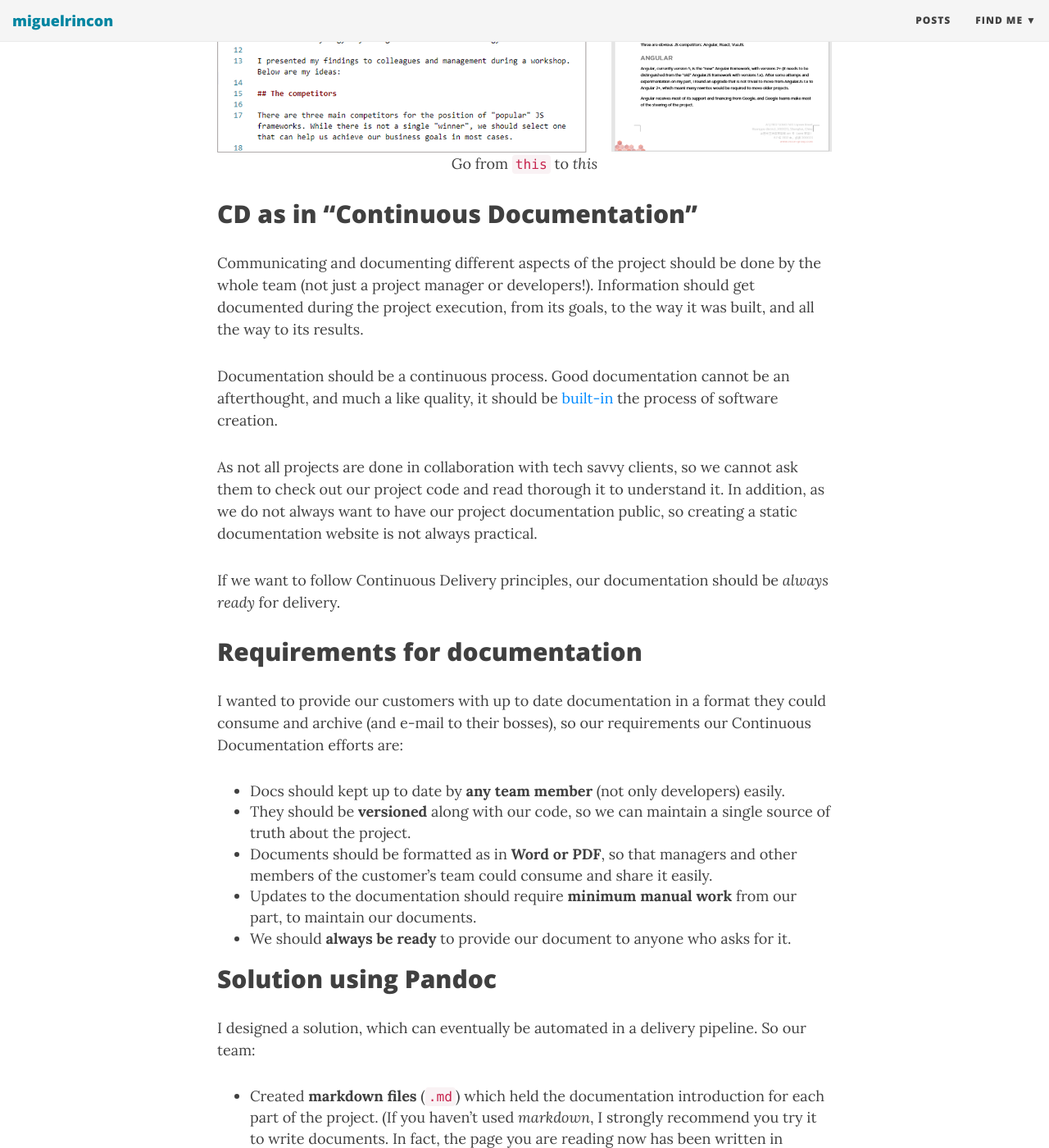
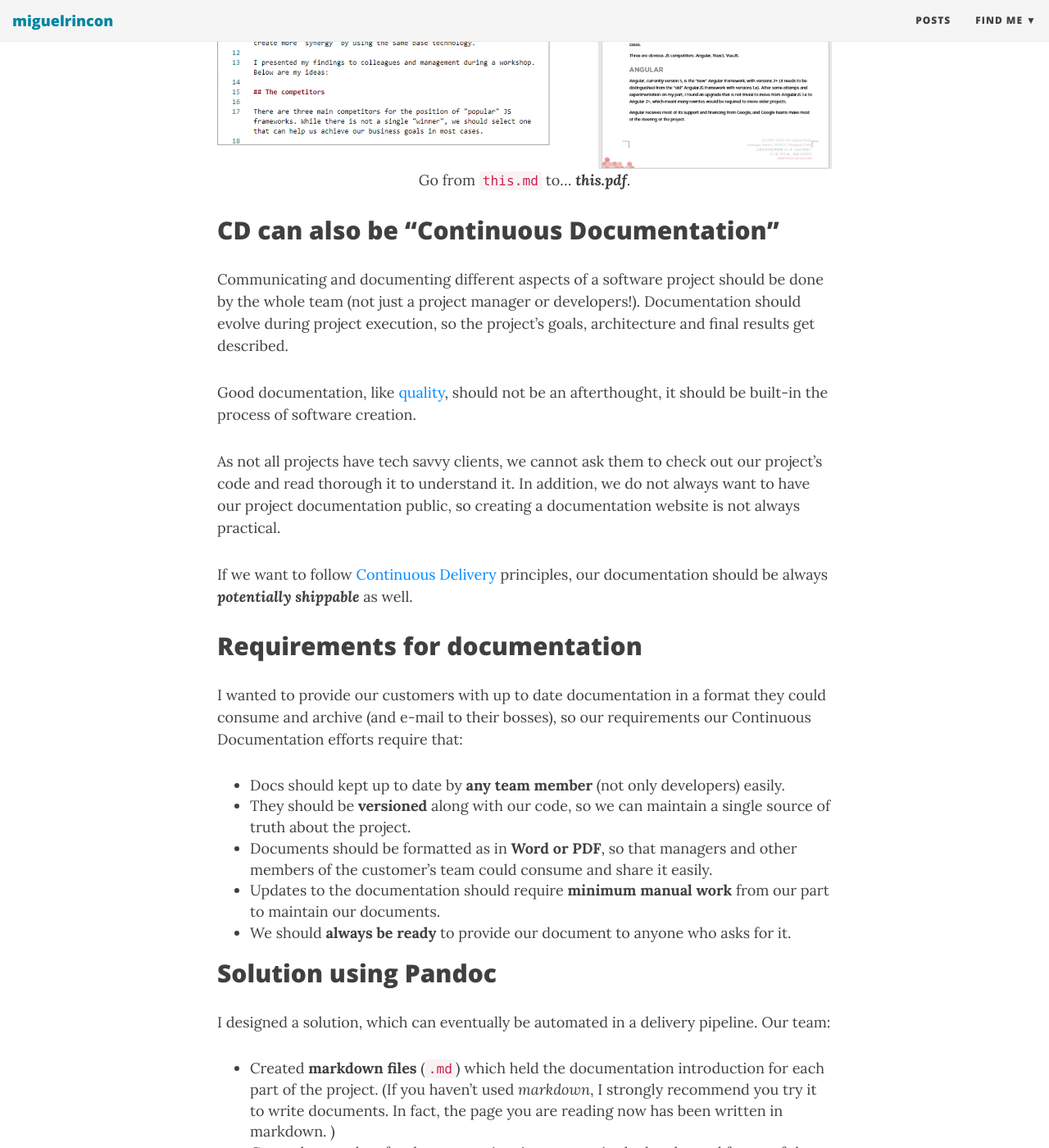
Before and after one commit to miguelrincon/miguelrincon.github.io, a Jekyll site: the page built from _posts/2018-08-15-continuous-documentation.md, in a window 1280 px wide and 1400 px high, scrolled down 652 px. Shown: the whole window at 82% size. Built offline with Jekyll 4.4.1, drawn with Linux system fonts in a browser that asks for light colours; some of the changed text lies outside the part shown.

Commit message:
Minor improvements to article

````diff
--- a/_posts/2018-08-15-continuous-documentation.md
+++ b/_posts/2018-08-15-continuous-documentation.md
@@ -5,36 +5,36 @@ subtitle: Manually creating project documentation? Try this recipe.
 share-img: "/img/posts/pandoc/front-end-article-transform.png"
 ---
 
-Any software project worth building requires **good documentation**. Involve the whole team should be involved in the effort!
+Any software project worth building requires **good documentation**. How do you enable your team to maintain it?
 <!--more-->
 
 ![Go from this to this](/img/posts/pandoc/front-end-article-transform.png)
-Go from `this` to *this*
+Go from `this.md` to... ***this.pdf***.
 {:class="text-center"}
 
-## CD as in "Continuous Documentation"
+## CD can also be "Continuous Documentation"
 
-Communicating and documenting different aspects of the project should be done by the whole team (not just a project manager or developers!). Information should get documented during the project execution, from its goals, to the way it was built, and all the way to its results.
+Communicating and documenting different aspects of a software project should be done by the whole team (not just a project manager or developers!). Documentation should evolve during project execution, so the project's goals, architecture and final results get described.
 
-Documentation should be a continuous process. Good documentation cannot be an afterthought, and much a like quality, it should be [built-in](https://www.scaledagileframework.com/built-in-quality/) the process of software creation.
+Good documentation, like [quality](https://www.scaledagileframework.com/built-in-quality/), should not be an afterthought, it should be built-in the process of software creation.
 
-As not all projects are done in collaboration with tech savvy clients, so we cannot ask them to check out our project code and read thorough it to understand it. In addition, as we do not always want to have our project documentation public, so creating a static documentation website is not always practical.
+As not all projects have tech savvy clients, we cannot ask them to check out our project's code and read thorough it to understand it. In addition, we do not always want to have our project documentation public, so creating a documentation website is not always practical.
 
-If we want to follow Continuous Delivery principles, our documentation should be *always ready* for delivery.
+If we want to follow [Continuous Delivery](https://continuousdelivery.com/) principles, our documentation should be always ***potentially shippable*** as well.
 
 ## Requirements for documentation
 
-I wanted to provide our customers with up to date documentation in a format they could consume and archive (and e-mail to their bosses), so our requirements our Continuous Documentation efforts are:
+I wanted to provide our customers with up to date documentation in a format they could consume and archive (and e-mail to their bosses), so our requirements our Continuous Documentation efforts require that:
 
 - Docs should kept up to date by **any team member** (not only developers) easily.
 - They should be **versioned** along with our code, so we can maintain a single source of truth about the project.
 - Documents should be formatted as in **Word or PDF**, so that managers and other members of the customer’s team could consume and share it easily.
-- Updates to the documentation should require **minimum manual work** from our part, to maintain our documents.
+- Updates to the documentation should require **minimum manual work** from our part to maintain our documents.
 - We should **always be ready** to provide our document to anyone who asks for it.
 
 ## Solution using Pandoc
 
-I designed a solution, which can eventually be automated in a delivery pipeline. So our team:
+I designed a solution, which can eventually be automated in a delivery pipeline. Our team:
 
 - Created **markdown files** (`.md`) which held the documentation introduction for each part of the project. (If you haven’t used *markdown*, I strongly recommend you try it to write documents. In fact, the page you are reading now has been written in markdown. )
 - Created a template for documentation, it can contain the header and footer of the company or customer, as well as text and heading styles. Microsoft Word provides a template functionality by creating **`.dot` files**, more [information here](https://support.office.com/en-gb/article/save-a-word-document-as-a-template-cb17846d-ecec-49d4-82ea-a6f5e3e8b9ae).
@@ -68,9 +68,10 @@ These two pages show how images are supported:
 
 ![Generated Word Document Images](/img/posts/pandoc/front-end-article-images.png)
 
-Some tips:
+### Some tips:
+
 - Keep the paths to our images relative inside your git project.
-- Code samples such as (```) do not automatically style as in markdown.
+- Code samples such as (```) do not automatically style as monospace.
 - Images are not center by default, so this is a manual step.
 
-*Disclaimer: The MCON logo is trademarks or registered trademarks of MCON.*
+<small>*Disclaimer: The MCON logo is trademarks or registered trademarks of MCON.*</small>
````
Also changed, not shown: other parts of _posts/2018-08-15-continuous-documentation.md (+1 -1 lines), img/posts/pandoc/front-end-article-transform.png.
